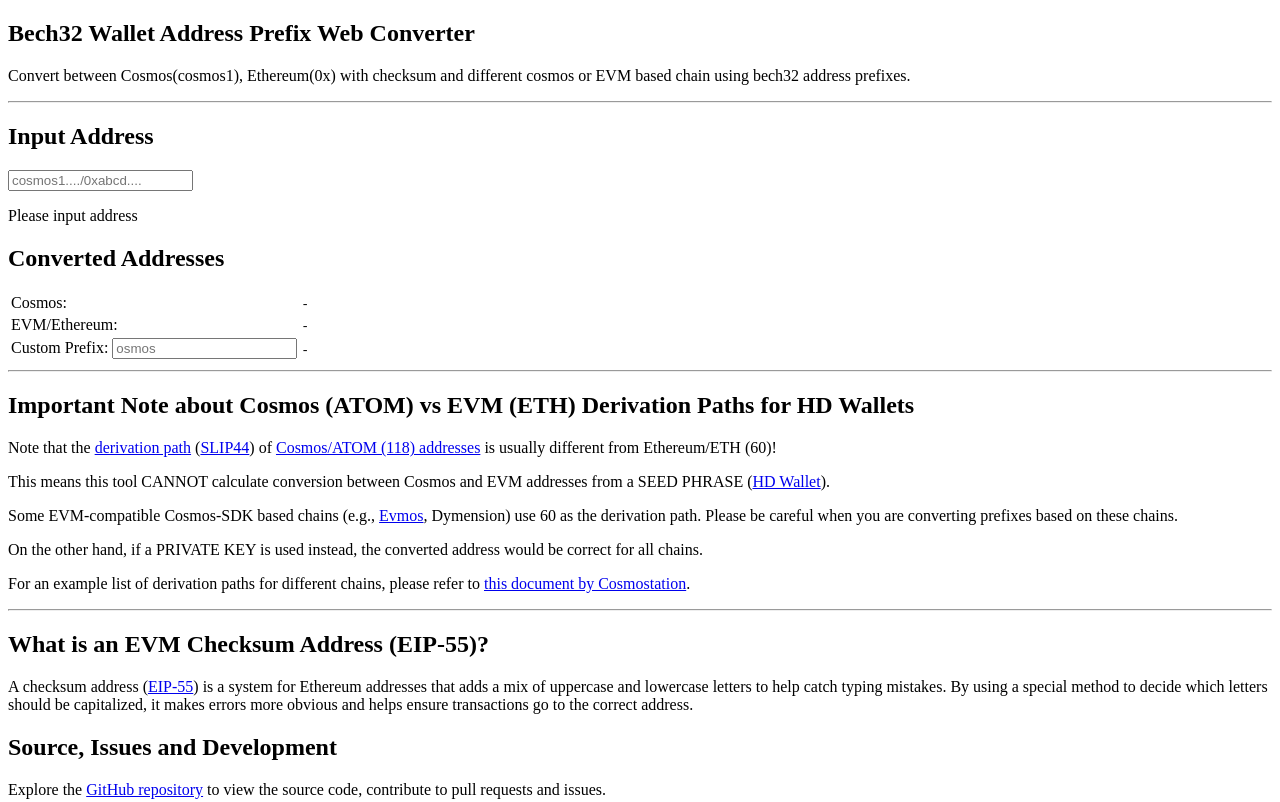
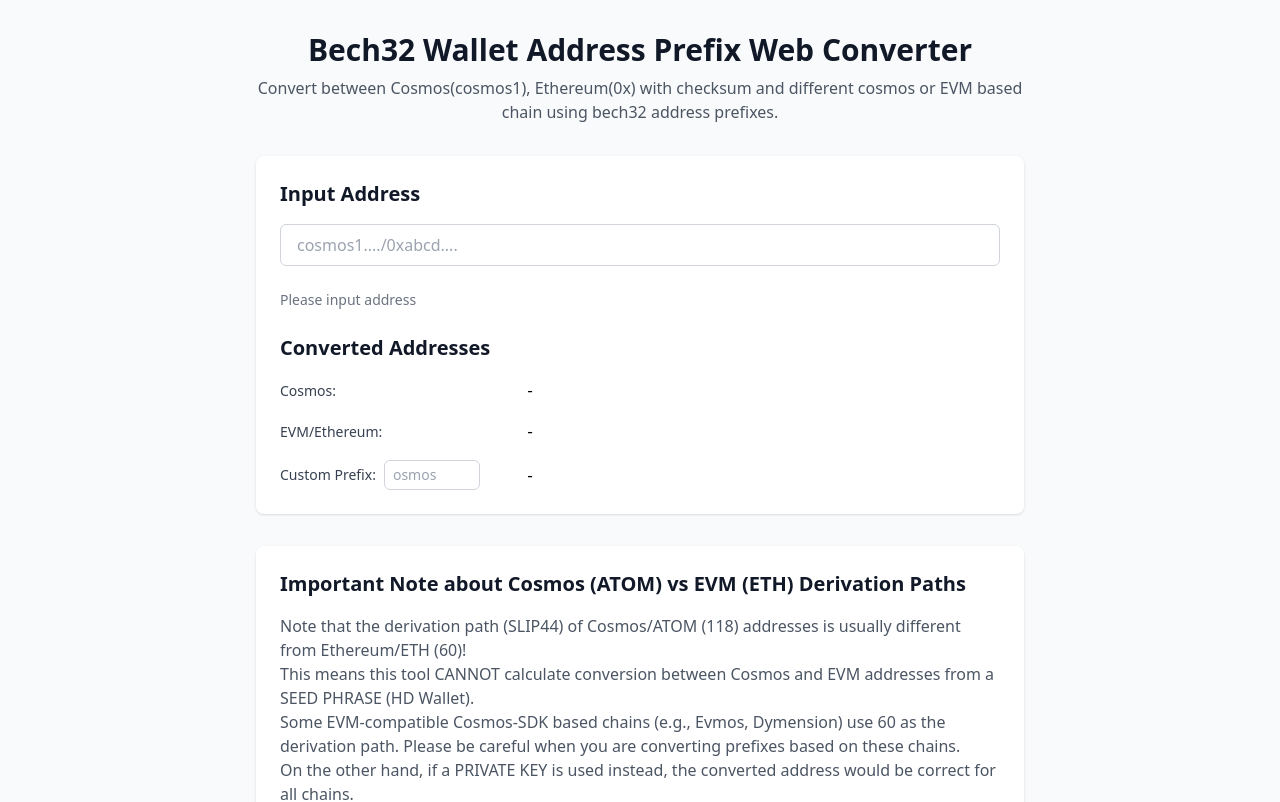
Before and after one commit to williamchong/bech32-web-converter, a Nuxt app: page / in a window 1280 px wide. Shown: the top 802 px of the page. Built offline with nearby package versions, Linux system fonts and the light colour scheme.

Commit message:
💄 Add tailwindcss

```diff
--- a/app.vue
+++ b/app.vue
@@ -1,56 +1,82 @@
 <template>
-  <div>
+  <div class="min-h-screen bg-gray-50 py-8 px-4 sm:px-6 lg:px-8">
+    <div class="max-w-3xl mx-auto space-y-8">
+      <!-- Header -->
+      <section class="text-center">
+        <h1 class="text-3xl font-bold text-gray-900">Bech32 Wallet Address Prefix Web Converter</h1>
+        <p class="mt-2 text-gray-600">
+          Convert between Cosmos(cosmos1), Ethereum(0x) with checksum and different cosmos or EVM based chain using
+          bech32 address prefixes.
+        </p>
+      </section>
+
+      <div class="bg-white shadow rounded-lg p-6 space-y-6">
+        <!-- Input Section -->
         <section>
-      <h1>Bech32 Wallet Address Prefix Web Converter</h1>
-      <p>Convert between Cosmos(cosmos1), Ethereum(0x) with checksum and different cosmos or EVM based chain using
-        bech32 address prefixes.</p>
+          <h2 class="text-xl font-semibold text-gray-900 mb-4">Input Address</h2>
+          <input
+            v-model="inputAddress"
+            placeholder="cosmos1..../0xabcd...."
+            class="w-full px-4 py-2 border border-gray-300 rounded-md focus:ring-indigo-500 focus:border-indigo-500"
+          >
+          <div class="mt-4 flex gap-4">
+            <button
+              v-if="hasKeplr"
+              @click="getKeplrCosmosAddress"
+              class="inline-flex items-center px-4 py-2 border border-transparent text-sm font-medium rounded-md text-white bg-indigo-600 hover:bg-indigo-700"
+            >
+              Connect Keplr
+            </button>
+            <button
+              v-if="hasEvmWallet"
+              @click="getEvmAddress"
+              class="inline-flex items-center px-4 py-2 border border-transparent text-sm font-medium rounded-md text-white bg-indigo-600 hover:bg-indigo-700"
+            >
+              Connect Metamask/EVM Wallet
+            </button>
+          </div>
+          <p v-if="!inputAddress" class="mt-2 text-sm text-gray-500">Please input address</p>
+          <p v-else-if="!isInputValid" class="mt-2 text-sm text-red-600">Invalid Address Format</p>
         </section>
-    <hr>
+
+        <!-- Converted Addresses Section -->
         <section>
-      <h2>Input Address</h2>
-      <input v-model="inputAddress" placeholder="cosmos1..../0xabcd....">
-      <br>
-      <button v-if="hasKeplr" @click="getKeplrCosmosAddress">Connect Keplr</button>
-      <button v-if="hasEvmWallet" @click="getEvmAddress">Connect Metamask/EVM Wallet</button>
-      <p v-if="!inputAddress">Please input address</p>
-      <p style="color: red" v-else-if="!isInputValid">Invalid Address Format</p>
+          <h2 class="text-xl font-semibold text-gray-900 mb-4">Converted Addresses</h2>
+          <div class="space-y-4">
+            <div class="grid grid-cols-3 gap-4 items-center">
+              <label class="text-sm font-medium text-gray-700">Cosmos:</label>
+              <div class="col-span-2">
+                <CopyableField :value="convertedCosmosAddress" />
+              </div>
+            </div>
+            <div class="grid grid-cols-3 gap-4 items-center">
+              <label class="text-sm font-medium text-gray-700">EVM/Ethereum:</label>
+              <div class="col-span-2">
+                <CopyableField :value="convertedEvmAddress" />
+              </div>
+            </div>
+            <div class="grid grid-cols-3 gap-4 items-center">
+              <div class="flex items-center gap-2">
+                <label class="text-sm font-medium text-gray-700">Custom Prefix:</label>
+                <input
+                  v-model="newPrefix"
+                  placeholder="osmos"
+                  class="w-24 px-2 py-1 text-sm border border-gray-300 rounded-md"
+                >
+              </div>
+              <div class="col-span-2">
+                <CopyableField :value="convertedPrefixAddress" />
+              </div>
+            </div>
+          </div>
         </section>
+      </div>
+
+      <!-- Info Sections -->
+      <div class="bg-white shadow rounded-lg p-6 space-y-6">
         <section>
-      <h2>Converted Addresses</h2>
-      <table>
-        <tbody>
-          <tr>
-            <td>
-              <label>Cosmos:</label>
-            </td>
-            <td>
-              <CopyableField :value="convertedCosmosAddress" />
-            </td>
-          </tr>
-          <tr>
-            <td>
-              <label>EVM/Ethereum:</label>
-            </td>
-            <td>
-              <CopyableField :value="convertedEvmAddress" />
-            </td>
-          </tr>
-          <tr>
-            <td>
-              <label>Custom Prefix: </label>
-              <input v-model="newPrefix" placeholder="osmos">
-            </td>
-            <td>
-              <CopyableField :value="convertedPrefixAddress" />
-            </td>
-          </tr>
-        </tbody>
-      </table>
-    </section>
-    <hr>
-    <section>
-      <h2>Important Note about Cosmos (ATOM) vs EVM (ETH) Derivation Paths for HD Wallets</h2>
-      <div>
+          <h2 class="text-xl font-semibold text-gray-900 mb-4">Important Note about Cosmos (ATOM) vs EVM (ETH) Derivation Paths</h2>
+          <div class="prose prose-sm max-w-none text-gray-600">
             <p>Note that the <a href="https://www.ledger.com/blog/understanding-crypto-addresses-and-derivation-paths"
                 rel="noopener noreferrer">derivation path</a> (<a
                 href="https://github.com/satoshilabs/slips/blob/master/slip-0044.md" rel="noopener noreferrer">SLIP44</a>)
@@ -71,23 +97,33 @@
                 rel="noopener noreferrer">this document by Cosmostation</a>.</p>
           </div>
         </section>
-    <hr>
+
         <section>
-      <h2>What is an EVM Checksum Address (EIP-55)?</h2>
+          <h2 class="text-xl font-semibold text-gray-900 mb-4">What is an EVM Checksum Address (EIP-55)?</h2>
+          <div class="prose prose-sm max-w-none text-gray-600">
             <p>A checksum address (<a href="https://eips.ethereum.org/EIPS/eip-55" rel="noopener noreferrer">EIP-55</a>) is a
               system for Ethereum addresses that adds a mix of uppercase and lowercase letters
               to help catch typing mistakes. By using a special method to decide which letters should be capitalized, it makes
               errors more obvious and helps ensure transactions go to the correct address.</p>
+          </div>
         </section>
+
         <section>
-      <h2>Source, Issues and Development</h2>
+          <h2 class="text-xl font-semibold text-gray-900 mb-4">Source, Issues and Development</h2>
+          <div class="prose prose-sm max-w-none text-gray-600">
             <p>Explore the <a href="https://github.com/williamchong/bech32-web-converter">GitHub repository</a> to view the source
               code, contribute to pull requests and issues.</p>
+          </div>
         </section>
+
         <section>
-      <h2>About me</h2>
+          <h2 class="text-xl font-semibold text-gray-900 mb-4">About me</h2>
+          <div class="prose prose-sm max-w-none text-gray-600">
             <p>Visit <a href="https://blog.williamchong.cloud">my blog</a> for more developer tips and stories.</p>
+          </div>
         </section>
+      </div>
+    </div>
   </div>
 </template>
 <script setup lang="ts">
--- a/nuxt.config.ts
+++ b/nuxt.config.ts
@@ -25,7 +25,7 @@ export default defineNuxtConfig({
       ],
     },
   },
-  modules: ["nuxt-gtag", "@vueuse/nuxt"],
+  modules: ["nuxt-gtag", "@vueuse/nuxt", "@nuxtjs/tailwindcss"],
   gtag: {
     id: "G-J481P5HG5T",
   },
--- a/package.json
+++ b/package.json
@@ -9,6 +9,7 @@
     "postinstall": "nuxt prepare"
   },
   "dependencies": {
+    "@nuxtjs/tailwindcss": "6.13.1",
     "@vueuse/core": "^11.2.0",
     "@vueuse/nuxt": "^11.2.0",
     "bech32": "^2.0.0",
```
Also changed, not shown: 1 other file (tests, documents, lock files or other folders). Lines whose indentation alone changed are shown as unchanged.
